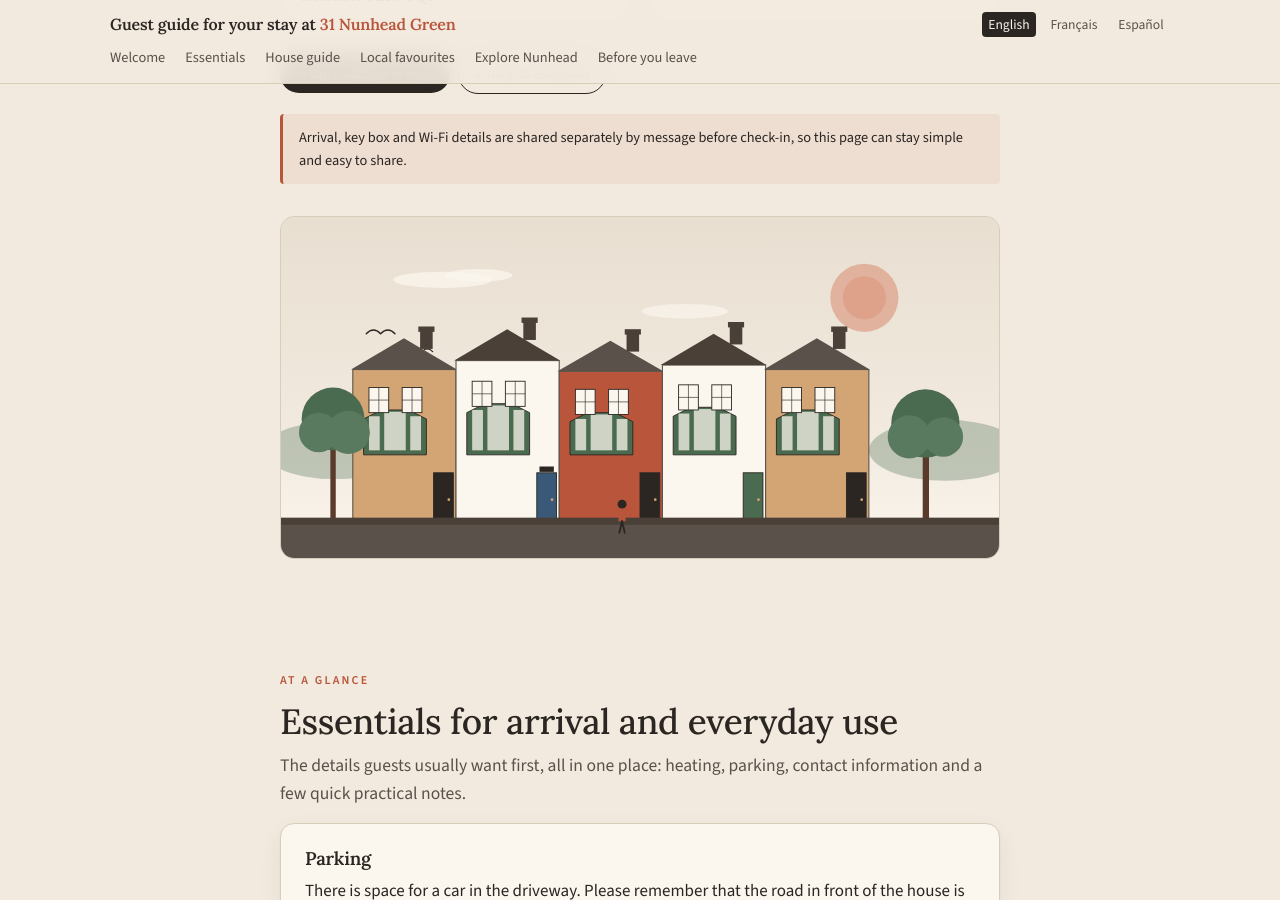
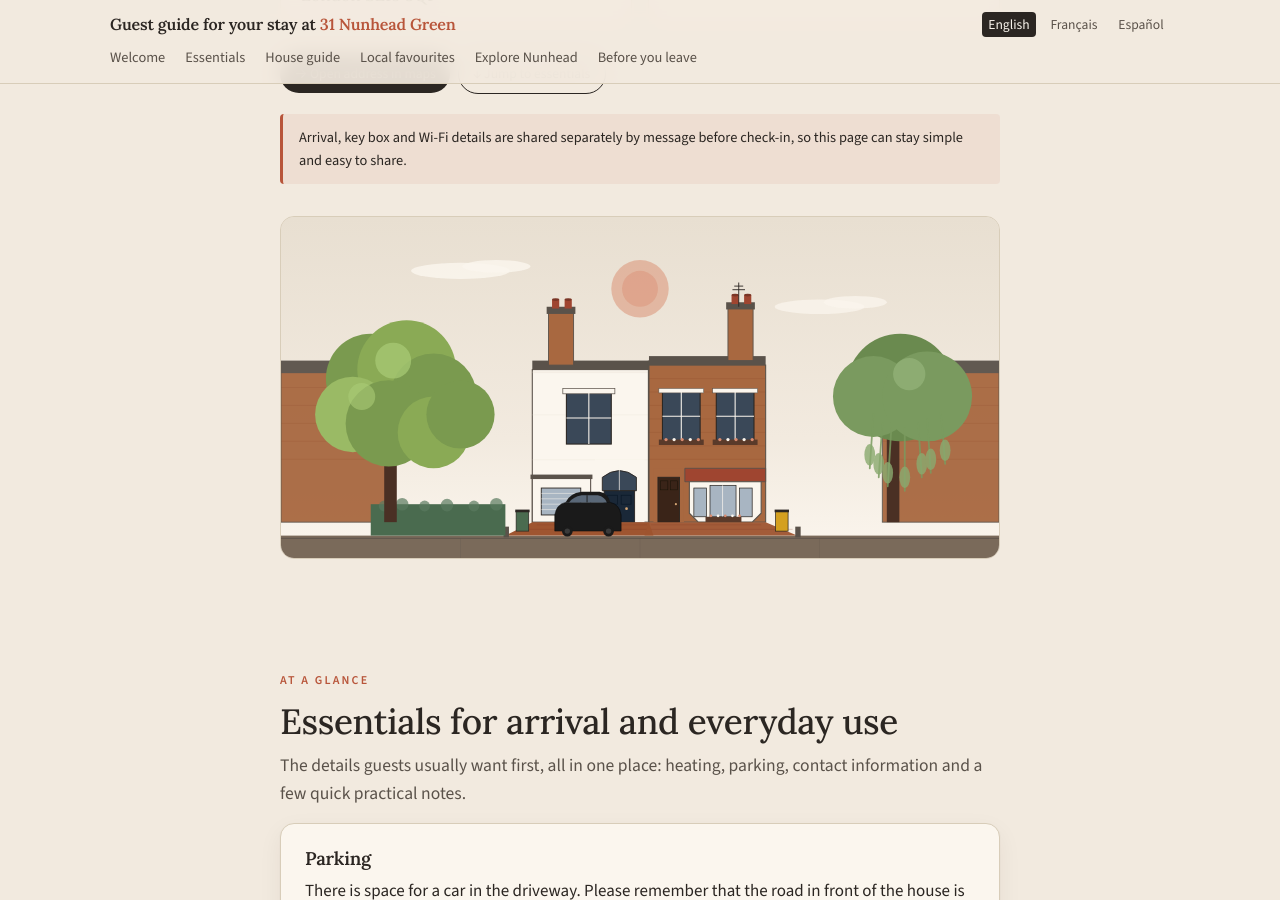
Before and after one commit to tomshakhli/nunhead-guest-guide, a Jekyll site: the page built from index.html, in a window 1280 px wide and 900 px high, scrolled down 496 px. Built offline with Jekyll 4.4.1, drawn with Linux system fonts in a browser that asks for light colours.

Commit message:
Update index.html

```diff
--- a/index.html
+++ b/index.html
@@ -27,7 +27,7 @@ title: "31 Nunhead Green | London Guest Guide"
   <p class="note">Arrival, key box and Wi-Fi details are shared separately by message before check-in, so this page can stay simple and easy to share.</p>
 
   <div class="illus">
-    {% include_relative assets/images/hero-terrace.svg %}
+    {% include_relative assets/images/31-nunhead-green-preview.svg %}
   </div>
 </section>
 
```
